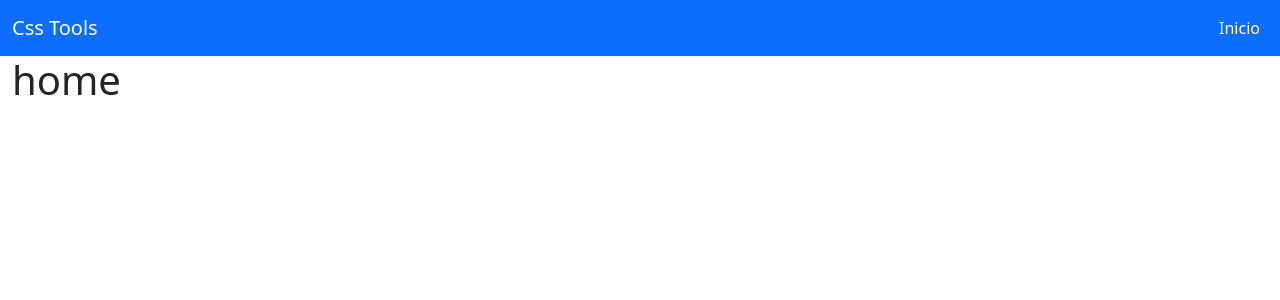
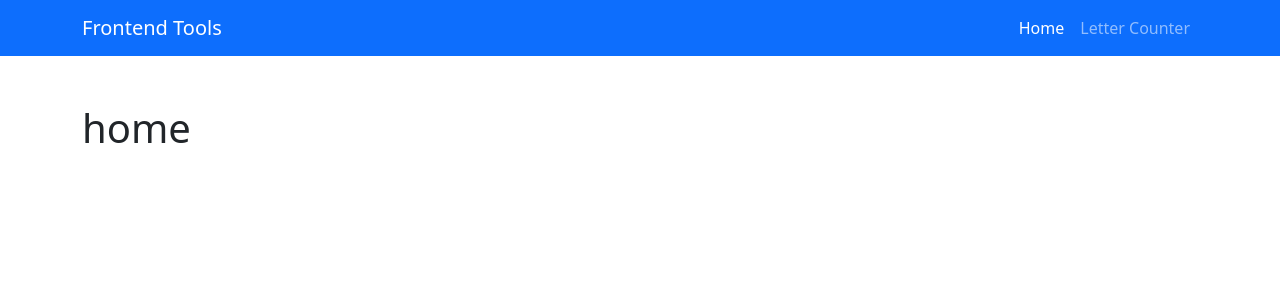
Before and after one commit to sergioazoc/css-tools, a Vue app: page / in a window 1280 px wide. Shown: the top 300 px of the page. Built offline with nearby package versions, Linux system fonts and the light colour scheme.

Commit message:
add Tool Letter Counter

```diff
--- a/src/App.vue
+++ b/src/App.vue
@@ -5,7 +5,7 @@
 
 <template>
   <TheNavbar />
-  <div class="container-fluid">
+  <div class="container mt-5">
     <RouterView />
   </div>
 </template>
--- a/src/components/TheNavbar.vue
+++ b/src/components/TheNavbar.vue
@@ -4,12 +4,12 @@
 
 <template>
   <nav class="navbar navbar-dark navbar-expand-sm bg-primary">
-    <div class="container-fluid">
+    <div class="container">
       <RouterLink
         :to="{ name: 'home' }"
         class="navbar-brand"
       >
-        Css Tools
+        Frontend Tools
       </RouterLink>
       <button
         class="navbar-toggler"
@@ -32,7 +32,15 @@
               :to="{ name: 'home' }"
               class="nav-link"
             >
-              Inicio
+              Home
+            </RouterLink>
+          </li>
+          <li class="nav-item">
+            <RouterLink
+              :to="{ name: 'letter-counter' }"
+              class="nav-link"
+            >
+              Letter Counter
             </RouterLink>
           </li>
         </ul>
--- a/src/router/index.ts
+++ b/src/router/index.ts
@@ -8,6 +8,11 @@ const router = createRouter({
       name: 'home',
       component: () => import('@/views/HomeView.vue')
     },
+    {
+      path: '/',
+      name: 'letter-counter',
+      component: () => import('@/views/LetterCounterView.vue')
+    },
   ],
   linkActiveClass: 'active'
 })
--- /dev/null
+++ b/src/views/LetterCounterView.vue
@@ -0,0 +1,26 @@
+<script setup lang="ts">
+  import { ref, watch } from 'vue'
+
+  const text = ref('')
+  const count = ref(0)
+
+  watch(text, () => {
+    count.value = text.value.length
+  })
+</script>
+
+<template>
+  <div class="vstack gap-3 col-md-6 mx-auto">
+    <h1>Letter Counter</h1>
+
+    <textarea
+      v-model="text"
+      type="text"
+      class="form-control"
+      placeholder="type..."
+      rows="3"
+    />
+
+    <h2>Count: {{ count }}</h2>
+  </div>
+</template>
```
Also changed, not shown: .eslintrc.cjs.
